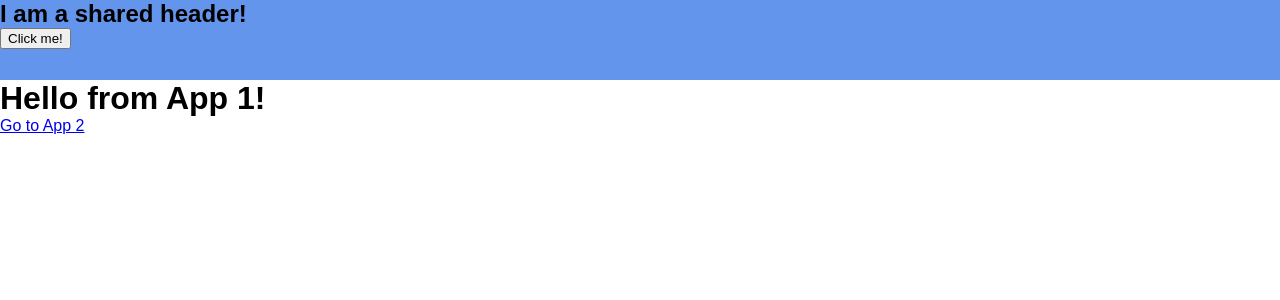
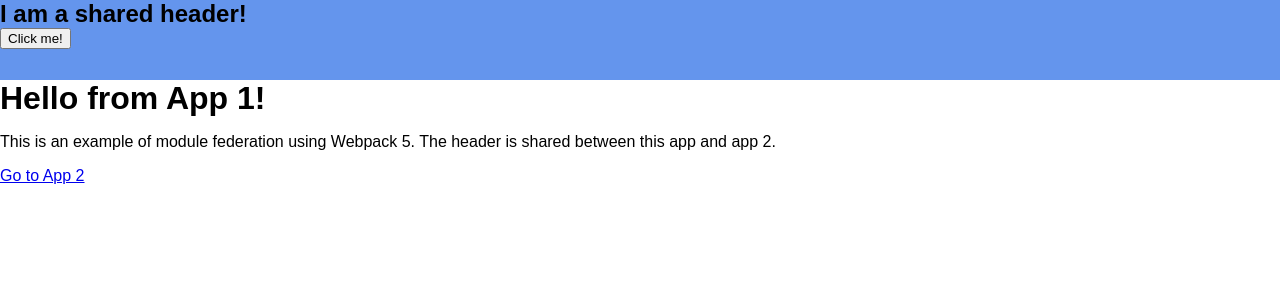
Before and after one commit to helloitsjoe/module-federation-example, a React app in the folder app1/: page / in a window 1280 px wide. Shown: the top 300 px of the page. Built offline with nearby package versions, Linux system fonts and the light colour scheme.

Commit message:
add description

```diff
--- a/app1/src/App.js
+++ b/app1/src/App.js
@@ -11,6 +11,10 @@ export const App = () => {
     <div>
       <Header />
       <h1>Hello from App 1!</h1>
+      <p>
+        This is an example of module federation using Webpack 5. The header is
+        shared between this app and app 2.
+      </p>
       <a href={url}>Go to App 2</a>
     </div>
   );
```
